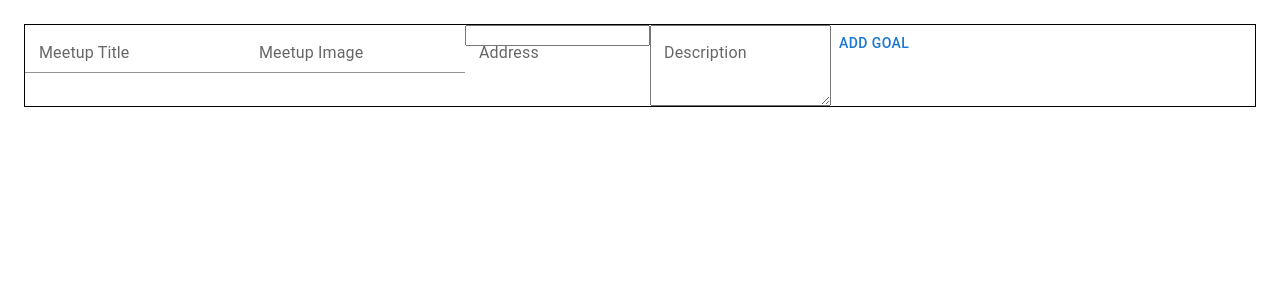
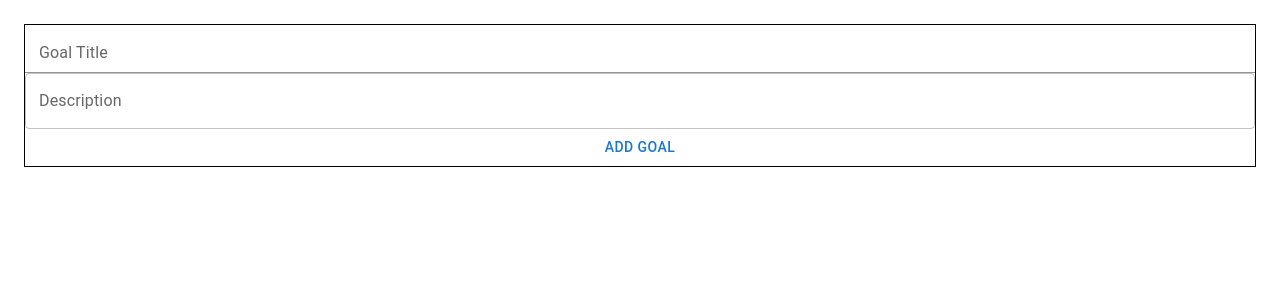
Before and after one commit to AUA-SE-22/goal-management-app, a Next.js app: page /new-goal in a window 1280 px wide. Shown: the top 300 px of the page. Built offline with nearby package versions, Linux system fonts and the light colour scheme.

Commit message:
The structure completed

```diff
--- a/components/goals/NewGoalForm.js
+++ b/components/goals/NewGoalForm.js
@@ -1,27 +1,20 @@
 import { useRef } from 'react';
-import { FormControl, Button, InputLabel, Input, Box } from '@mui/material';
+import { FormControl, Button, InputLabel, Input, FormGroup, TextField } from '@mui/material';
 
 import Card from '../ui/Card';
-import classes from './NewGoalForm.module.css';
 
 function NewGoalForm(props) {
   const titleInputRef = useRef();
-  const imageInputRef = useRef();
-  const addressInputRef = useRef();
   const descriptionInputRef = useRef();
 
   function submitHandler(event) {
     event.preventDefault();
 
     const enteredTitle = titleInputRef.current.value;
-    const enteredImage = imageInputRef.current.value;
-    const enteredAddress = addressInputRef.current.value;
     const enteredDescription = descriptionInputRef.current.value;
 
     const goalData = {
       title: enteredTitle,
-      image: enteredImage,
-      address: enteredAddress,
       description: enteredDescription,
     };
 
@@ -30,27 +23,19 @@ function NewGoalForm(props) {
 
   return (
     <Card>
-      <form>
+      <FormGroup>
         <FormControl>
-          <InputLabel  htmlFor="title">Meetup Title</InputLabel>
-          <Input type="text" required id="title" ref={titleInputRef} />
-        </FormControl>
-        <FormControl>
-          <InputLabel  htmlFor="image">Meetup Image</InputLabel>
-          <Input type="url" required id="image" ref={imageInputRef} />
-        </FormControl>
-        <FormControl>
-          <InputLabel  htmlFor="address">Address</InputLabel>
-          <input type="text" required id="address" ref={addressInputRef} />
+          <InputLabel  htmlFor="title">Goal Title</InputLabel>
+          <Input type="text" required id="title" inputRef={titleInputRef} />
         </FormControl>
         <FormControl>
           <InputLabel htmlFor="description">Description</InputLabel>
-          <textarea id="description" required rows="5" ref={descriptionInputRef}></textarea>
+          <TextField id="description" required rows="5" inputRef={descriptionInputRef} />
         </FormControl>
         <FormControl>
           <Button type="submit" onClick={submitHandler}>Add goal</Button>
         </FormControl>
-      </form>
+      </FormGroup>
     </Card>
   );
 }
--- a/components/goals/NewGoalForm.module.css
+++ /dev/null
@@ -1,45 +0,0 @@
-.form {
-    padding: 1rem;
-  }
-
-  .control {
-    margin-bottom: 0.5rem;
-  }
-
-  .control label {
-    display: block;
-    font-weight: bold;
-    margin-bottom: 0.5rem;
-  }
-
-  .control input,
-  .control textarea {
-    display: block;
-    font: inherit;
-    border-radius: 4px;
-    border: 1px solid #ccc;
-    padding: 0.25rem;
-    width: 100%;
-  }
-
-  .actions {
-    margin-top: 1rem;
-    text-align: right;
-  }
-
-  .actions button {
-    font: inherit;
-    cursor: pointer;
-    background-color: #77002e;
-    color: white;
-    padding: 0.5rem 1.5rem;
-    border: 1px solid #77002e;
-    border-radius: 4px;
-    font-weight: bold;
-  }
-
-  .actions button:hover,
-  .actions button:active {
-    background-color: #a50e48;
-    border-color: #a50e48;
-  }
```
